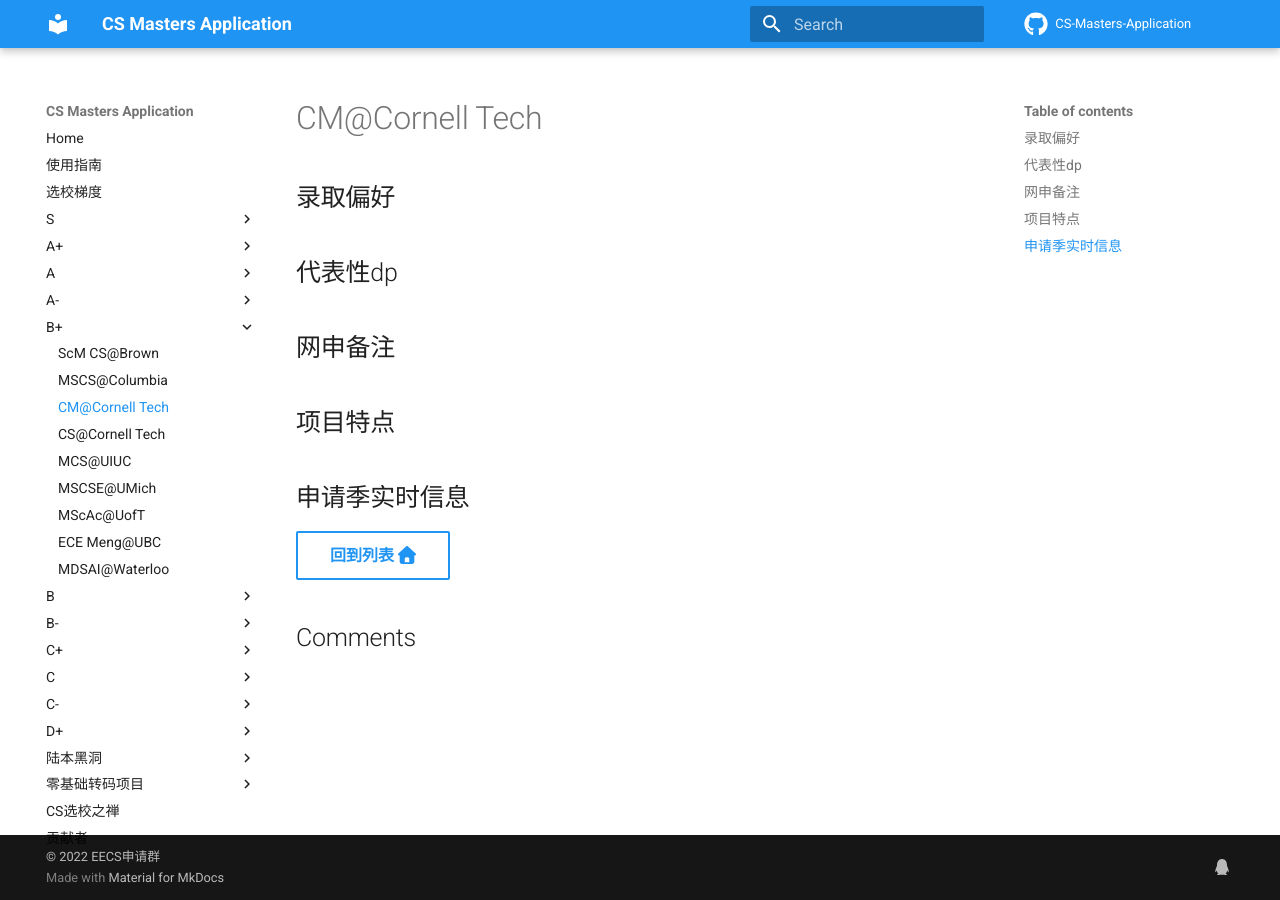
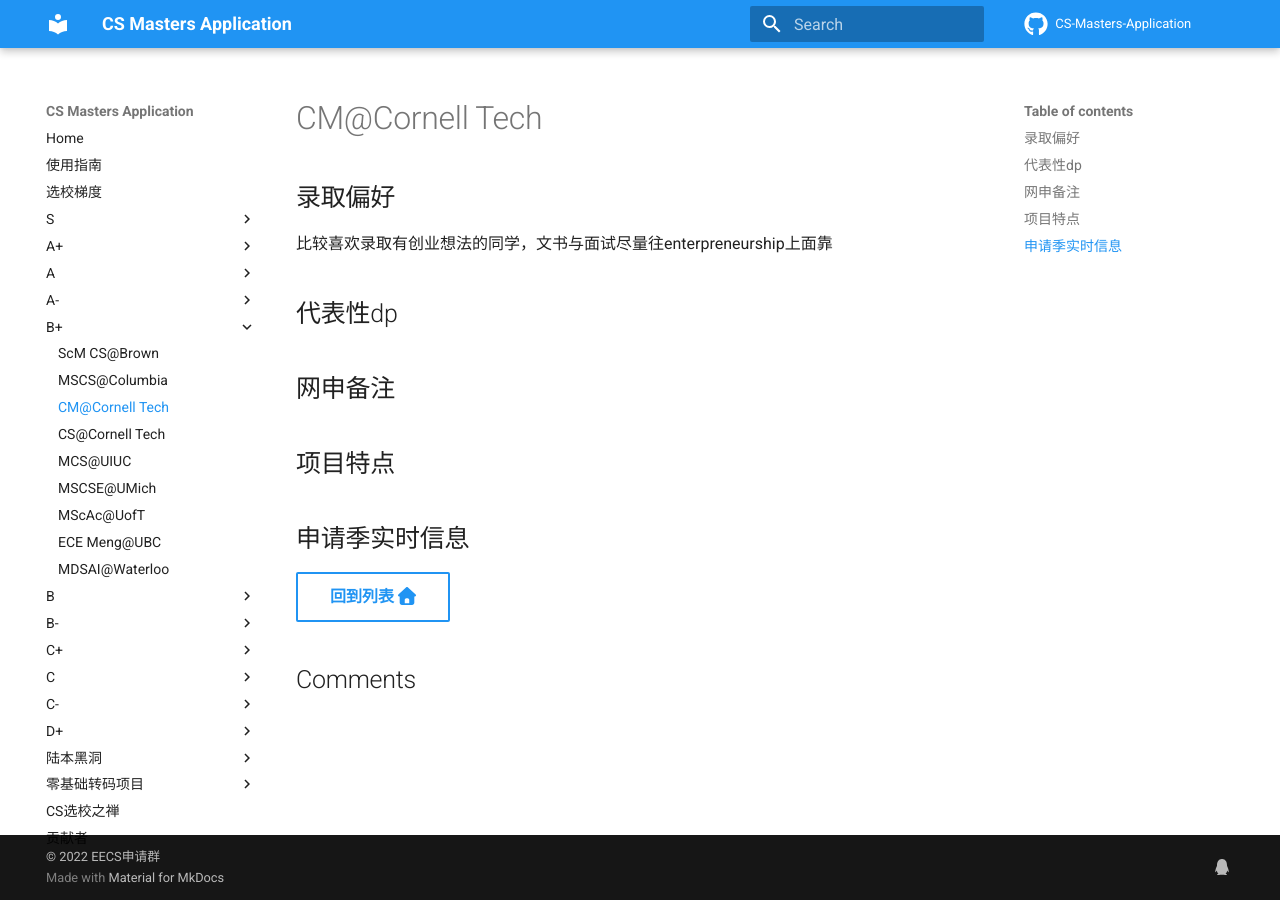
Before and after one commit to opencsapp/opencsapp.github.io, an MkDocs documentation site: the page built from docs/B+/CM@Cornell Tech.md, in a window 1280 px wide. Built offline with MkDocs 1.6.1 and Material for MkDocs 9.7.7, drawn with Linux system fonts in a browser that asks for light colours; comment, search, counter and statistics services are not loaded.

Commit message:
Update about CS@Cornell Tech

```diff
--- a/docs/B+/CM@Cornell Tech.md
+++ b/docs/B+/CM@Cornell Tech.md
@@ -1,5 +1,5 @@
 ## 录取偏好
-
+比较喜欢录取有创业想法的同学，文书与面试尽量往enterpreneurship上面靠
 ## 代表性dp
 
 ## 网申备注
```
